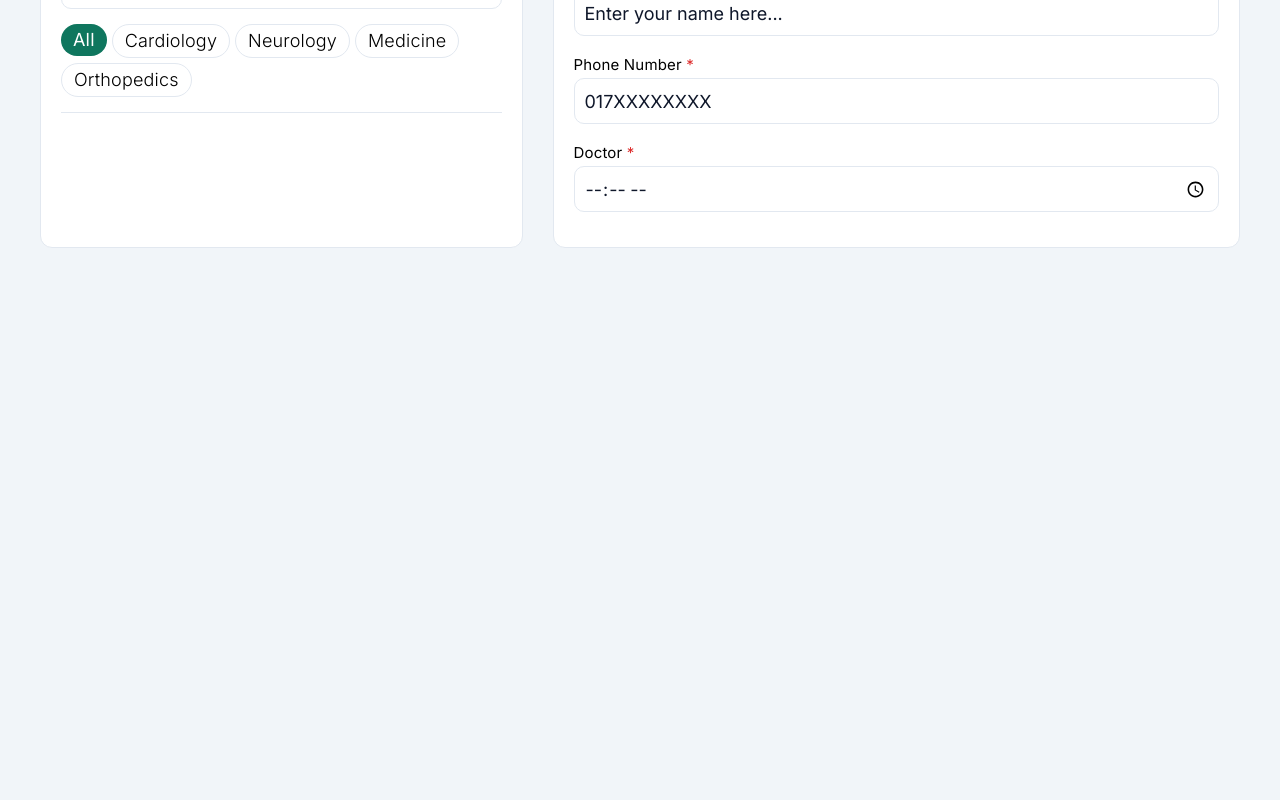
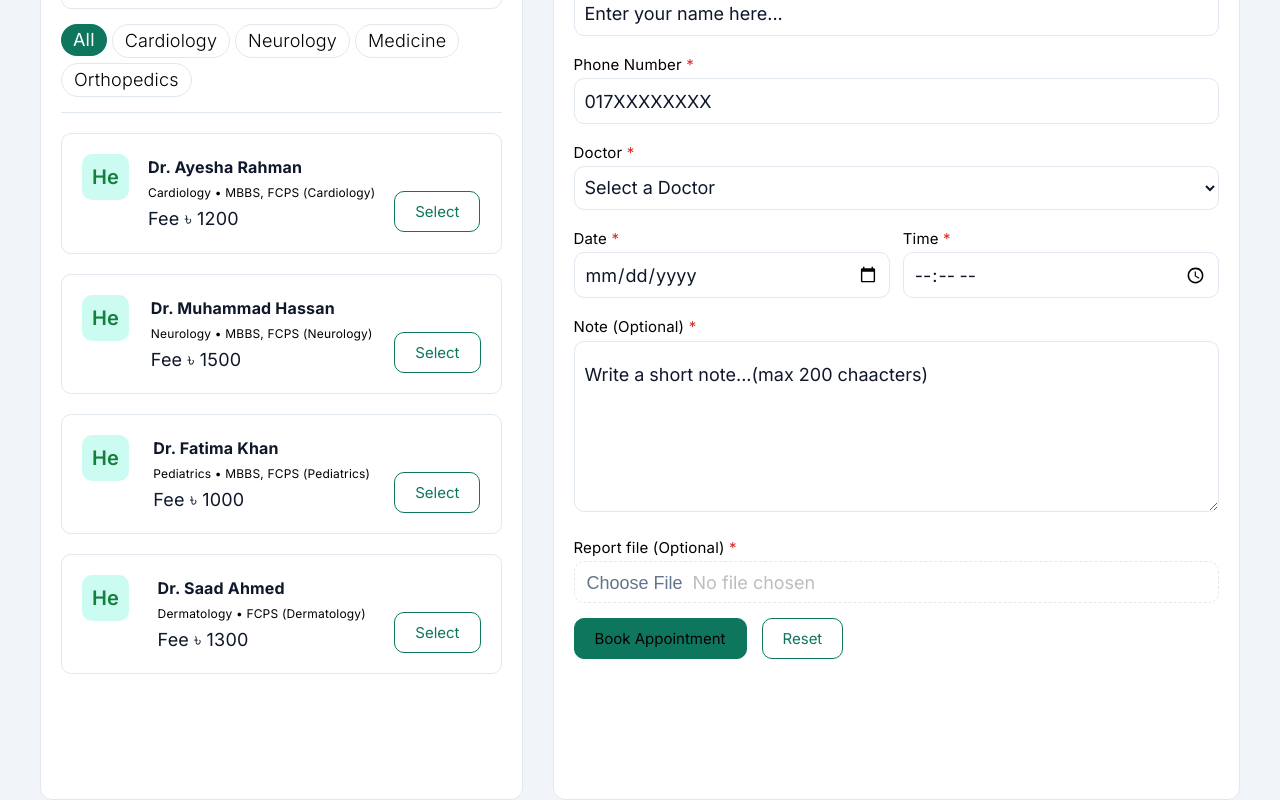
Before and after one commit to iamdeveloperrayhan/medicare-dashboard, a React (Vite) app: page / in a window 1280 px wide. Shown: the part 400-1200 px from the top of the page. Before the commit the page ends 800 px from the top, so only its background shows below. Built offline with nearby package versions, Linux system fonts and the light colour scheme.

Commit message:
working on doctor control panel

```diff
--- a/src/components/appointments/AppointmentForm.jsx
+++ b/src/components/appointments/AppointmentForm.jsx
@@ -1,10 +1,12 @@
 import '../../styles/AppointmentForm.css'
 import InputBox from "../ui/Input"
+import Button from '../ui/Button'
 export default function AppointmentForm() {
     return (
         <>
             <div className="doctor_panel_main" style={{
                 gridColumn: 'span 7',
+                height: '900px',
             }}>
                 <div className="doctor_panel_title">
                     <h2>Book New Appointment</h2>
@@ -14,7 +16,36 @@ export default function AppointmentForm() {
                 <span className="lable">Phone Number <span>*</span></span>
                 <InputBox typeName='tel' placeholderName='017XXXXXXXX' />
                 <span className="lable">Doctor <span>*</span></span>
-                <InputBox typeName='time' placeholderName='I Need to add a select field here not this field' />
+                <div>
+                    <select className='input_box' name="select" id="select" style={{
+                        height: '44px',
+                        padding: ' 0px 0px 0px 6px',
+                    }}>
+                        <option value="0">Select a Doctor</option>
+                        <option value="1">Rohim</option>
+                        <option value="2">Kobir</option>
+                        <option value="3">Salam</option>
+                        <option value="4">Jamil</option>
+                        <option value="5">Kubad</option>
+                        <option value="6">Kashem</option>
+                    </select>
+                </div>
+                <div className='date_time_main'>
+                    <div style={{ width: '49%', }}>
+                        <span className="lable">Date <span>*</span></span>
+                        <InputBox typeName='date' className='input_box'/>
+                    </div>
+                    <div style={{ width: '49%', }}>
+                        <span className="lable">Time <span>*</span></span>
+                        <InputBox typeName='time' className='input_box'/>
+                    </div>
+                </div>
+                <span className="lable">Note (Optional) <span>*</span></span>
+                <textarea style={{ maxWidth: '100%', height: '20%' }} name="note" className='input_box' placeholder='Write a short note...(max 200 chaacters)'></textarea>
+                <span className="lable">Report file (Optional) <span>*</span></span>
+                <InputBox typeName='file' className='input_box' />
+                <Button name='Book Appointment' className='btn_submit'/>
+                <Button name='Reset' className='btn_reset'/>
             </div>
         </>
     )
--- a/src/components/doctors/DoctorPanel.jsx
+++ b/src/components/doctors/DoctorPanel.jsx
@@ -1,6 +1,8 @@
 import '../../styles/DoctorPanel.css'
+import doctors from "../../data/doctors";
 import InputBox from "../ui/Input"
 import Badge from '../ui/Badge'
+import { DoctorCard } from '../ui/Card';
 export default function DoctorPanel() {
     return (
         <>
@@ -18,6 +20,14 @@ export default function DoctorPanel() {
                     <Badge className='filter_badge_unselect' content='Orthopedics' />
                 </div>
                 <hr />
+                <div>
+                    {
+                    doctors.map((doctor)=>(
+                        <div key={doctor.id}>
+                            <DoctorCard profilePic='He' doctorName={doctor.name} specialization={`${doctor.department} • ${doctor.specialization}`} visitingFee={doctor.visitingFee}/>
+                        </div>))
+                    }
+                </div>
             </div>
         </>
     )
--- a/src/components/ui/Button.jsx
+++ b/src/components/ui/Button.jsx
@@ -1,4 +1,22 @@
 import '../../styles/Button.css'
-export default function Button({name, className}){
-    return <button className={`btn ${className}`}>{name}</button>
+export default function Button({ name, className }) {
+    function cardSelectHandel(e) {
+        const selectButton = e.target
+
+        const grandParent = selectButton.closest('.doctor_card_main')
+
+        if (selectButton.classList.contains('btn_reset')) {
+            selectButton.classList.remove('btn_reset')
+            selectButton.classList.add('btn_submit')
+
+            grandParent.classList.add('active_card')
+
+        } else {
+            selectButton.classList.remove('btn_submit')
+            selectButton.classList.add('btn_reset')
+
+            grandParent.classList.remove('active_card')
+        }
+    }
+    return <button onClick={cardSelectHandel} className={`btn ${className}`}>{name}</button>
 }
--- a/src/components/ui/Card.jsx
+++ b/src/components/ui/Card.jsx
@@ -1,4 +1,5 @@
 import '../../styles/Card.css'
+import Button from './Button'
 export default function Card({ image, title, number }) {
     return (
         <>
@@ -12,3 +13,23 @@ export default function Card({ image, title, number }) {
         </>
     )
 }
+
+export function DoctorCard({profilePic, doctorName, specialization, visitingFee}){
+    return(
+        <>
+            <div className='doctor_card_main'>
+                <div className='doctor_card'>
+                    <div><span>{profilePic}</span></div>
+                    <div className='doctor_detail'>
+                        <p>{doctorName}</p>
+                        <p>{specialization}</p>
+                        <p>Fee ৳ {visitingFee}</p>
+                    </div>
+                    <div>
+                        <Button name='Select' className='btn_reset card_btn'/>
+                    </div>
+                </div>
+            </div>
+        </>
+    )
+}
--- a/src/components/ui/Input.jsx
+++ b/src/components/ui/Input.jsx
@@ -1,4 +1,4 @@
 import '../../styles/Input.css'
-export default function InputBox({typeName, placeholderName}){
-    return <input className="input_box" type={typeName} placeholder={placeholderName}/>
+export default function InputBox({ typeName, placeholderName }) {
+    return <input className="input_box" type={typeName} placeholder={placeholderName} />
 }
--- /dev/null
+++ b/src/data/doctors.js
@@ -0,0 +1,36 @@
+const doctors = [
+    {
+        id: 1,
+        name: 'Dr. Ayesha Rahman',
+        department: 'Cardiology',
+        specialization: 'MBBS, FCPS (Cardiology)',
+        visitingFee: 1200,
+        available: true,
+    },
+    {
+        id: 2,
+        name: 'Dr. Muhammad Hassan',
+        department: 'Neurology',
+        specialization: 'MBBS, FCPS (Neurology)',
+        visitingFee: 1500,
+        available: true,
+    },
+    {
+        id: 3,
+        name: 'Dr. Fatima Khan',
+        department: 'Pediatrics',
+        specialization: 'MBBS, FCPS (Pediatrics)',
+        visitingFee: 1000,
+        available: false,
+    },
+    {
+        id: 4,
+        name: 'Dr. Saad Ahmed',
+        department: 'Dermatology',
+        specialization: 'FCPS (Dermatology)',
+        visitingFee: 1300,
+        available: true,
+    },
+];
+
+export default doctors
--- a/src/styles/AppointmentForm.css
+++ b/src/styles/AppointmentForm.css
@@ -1,7 +1,29 @@
 @import url(.././index.css);
-.lable{
+
+.lable {
     font-size: 15px;
 }
-.lable span{
+
+.lable span {
     color: var(--danger);
 }
+
+.date_time_main {
+    display: flex;
+    justify-content: space-between;
+}
+
+input[type="file"] {
+    border: 1px dashed #E2E8F0;
+    cursor: pointer;
+    padding: 10px 6px;
+    height: 42px;
+    color: #bbbdc0;
+}
+
+input[type="file"]::file-selector-button {
+    background: transparent;
+    color: var(--text-m);
+    border: none;
+    border-radius: 6px;
+}
--- a/src/styles/Button.css
+++ b/src/styles/Button.css
@@ -15,3 +15,26 @@
     background-color: var(--danger);
     color: var(--card);
 }
+.btn_submit{
+    background-color: var(--btn-p);
+    border: 1px solid var(--btn-p);
+    transition: all 0.5s;
+    margin-right: 15px;
+}
+.btn_submit:hover{
+    color: var(--btn-p);
+    background-color: var(--card);
+}
+.btn_reset{
+    color: var(--btn-p);
+    background-color: var(--card);
+    border: 1px solid var(--btn-p);
+}
+.btn_reset:hover{
+    background-color: var(--btn-p);
+    transition: all 0.5s;
+    color: var(--card);
+}
+.card_btn{
+    margin: 37px 0 0 0;
+}
--- a/src/styles/Card.css
+++ b/src/styles/Card.css
@@ -1,18 +1,21 @@
 @import url(.././index.css);
-.card{
-    padding: 40px 20px 20px 20px ;
+
+.card {
+    padding: 40px 20px 20px 20px;
     width: 277px;
     background-color: var(--card);
     height: 180px;
     border-radius: 12px;
     border: 1px solid #E2E8F0;
 }
-.card h1{
+
+.card h1 {
     font-size: 35px;
     position: relative;
     z-index: 1;
 }
-.card h1::before{
+
+.card h1::before {
     content: '';
     position: absolute;
     top: -12px;
@@ -23,13 +26,55 @@
     z-index: -1;
     border-radius: 8px;
 }
-.card p{
+
+.card p {
     text-transform: uppercase;
     font-weight: 500;
     font-size: 16px;
     margin-top: 23px;
 }
-.card h2{
+
+.card h2 {
     margin-top: 10px;
     color: var(--text-p);
 }
+
+.doctor_card {
+    display: grid;
+    justify-content: space-between;
+    grid-auto-flow: column;
+    border: 1px solid #E2E8F0;
+    margin-top: 20px;
+    border-radius: 10px;
+    padding: 20px;
+    transition: all 0.5s;
+}
+
+.doctor_card:first-child span {
+    color: var(--text-completed);
+    font-weight: 600;
+    font-size: 20px;
+    display: inline-block;
+    background-color: var(--soft-p);
+    padding: 10px;
+    border-radius: 10px;
+}
+
+.doctor_detail :first-child {
+    font-size: 16px;
+    font-weight: 700;
+    color: var(--text-p);
+}
+
+.doctor_detail :nth-child(2){
+    font-size: 12px;
+}
+.doctor_detail :last-child{
+    color: var(--text-p);
+}
+.doctor_card:hover{
+    border: 1px solid #15803D;
+}
+.active_card{
+    background-color: #15803D;
+}
--- a/src/styles/input.css
+++ b/src/styles/input.css
@@ -1,4 +1,5 @@
 @import url(.././index.css);
+
 .input_box {
     background-color: #fff;
     width: 100%;
@@ -11,10 +12,19 @@
     transition: all 0.5s;
     margin-bottom: 15px;
 }
-.input_box::placeholder{
+
+.input_box::placeholder {
     color: var(--text);
 }
-.input_box:focus{
+
+.input_box:focus {
     outline: transparent;
     border: 1px solid #15803D;
 }
+
+input[type="date"]::-webkit-calendar-picker-indicator {
+  filter: brightness(0);
+}
+input[type="time"]::-webkit-calendar-picker-indicator {
+  filter: brightness(0);
+}
```
Also changed, not shown: src/data/appointments.js (added, +43 -0 lines).
